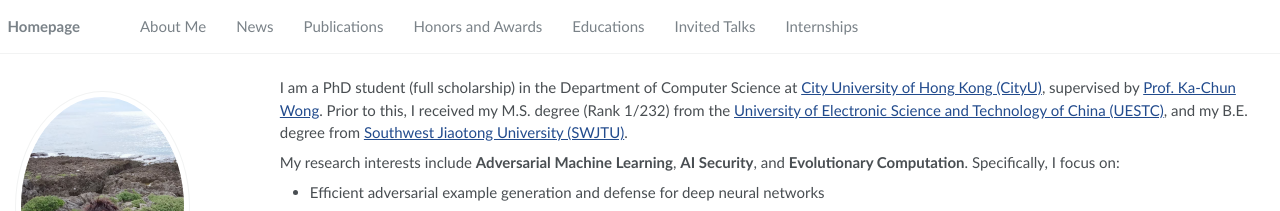
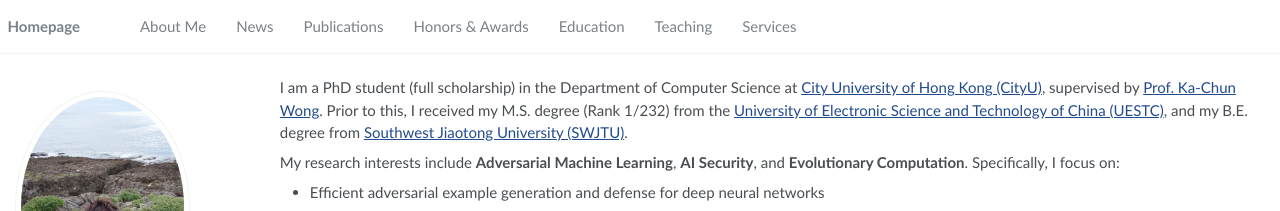
Before and after one commit to youshengithub/youshengit.github.io, a Jekyll site: the page built from _pages/about.md, in a window 1280 px wide. Shown: the top 211 px of the page. Built offline with Jekyll 4.4.1, drawn with Linux system fonts in a browser that asks for light colours.

Commit message:
Fix navigation: update menu items to match actual sections

```diff
--- a/_data/navigation.yml
+++ b/_data/navigation.yml
@@ -9,14 +9,14 @@ main:
   - title: "Publications"
     url: "/#-publications"
 
-  - title: "Honors and Awards"
+  - title: "Honors & Awards"
     url: "/#-honors-and-awards"
 
-  - title: "Educations"
+  - title: "Education"
     url: "/#-educations"
 
-  - title: "Invited Talks"
-    url: "/#-invited-talks"
+  - title: "Teaching"
+    url: "/#-teaching"
 
-  - title: "Internships"
-    url: "/#-internships"
+  - title: "Services"
+    url: "/#-academic-services"
```
